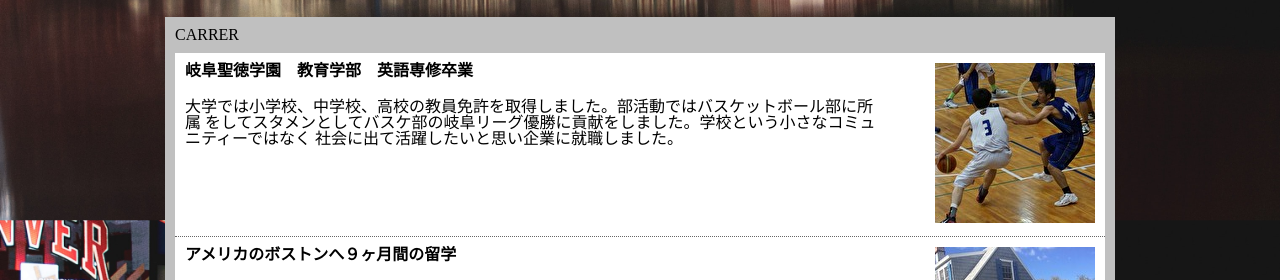
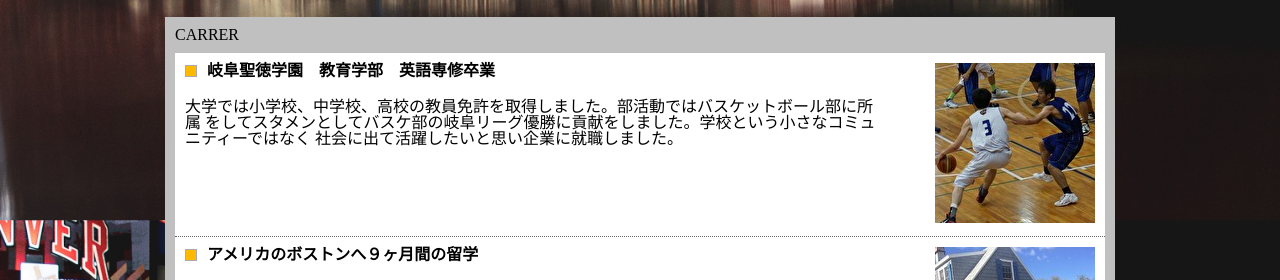
Before and after one commit to hayakawa-hub/hayakawa-hub.github.io, a plain HTML site: page index.html in a window 1280 px wide. Shown: the part 633-913 px from the top of the page. Drawn offline with Linux system fonts and the light colour scheme.

Commit message:
更新３

```diff
--- a/css/profile2.css
+++ b/css/profile2.css
@@ -193,7 +193,15 @@ body {
    border-bottom: 1px dotted #666666;
 }
 
-
+#square{
+  display: inline-block;
+  border: 1px solid #aaa;
+  width: 10px;
+  height: 10px;
+  background-color: #FFBA00;
+  vertical-align: -0.5px;
+  margin-right: 10px;
+}
 .l h3{
   margin:0 0 20px 0;
   font-weight: bold;
--- a/index.html
+++ b/index.html
@@ -111,7 +111,7 @@
                       <div id="news_box_tetails" class="clearfix">
                         <div class="clearfix news_box_list">
                           <div class="l">
-                            <h3>岐阜聖徳学園　教育学部　英語専修卒業</h3>
+                            <h3><span id="square"></span>岐阜聖徳学園　教育学部　英語専修卒業</h3>
                             <p>大学では小学校、中学校、高校の教員免許を取得しました。部活動ではバスケットボール部に所属
                             をしてスタメンとしてバスケ部の岐阜リーグ優勝に貢献をしました。学校という小さなコミュニティーではなく
                           社会に出て活躍したいと思い企業に就職しました。</p>
@@ -125,7 +125,7 @@
                         </div><!--news_box_list-->
                         <div class="clearfix news_box_list">
                           <div class="l">
-                            <h3>アメリカのボストンへ９ヶ月間の留学</h3>
+                            <h3><span id="square"></span>アメリカのボストンへ９ヶ月間の留学</h3>
                             <p>周りが教育実習をする中アメリカ留学を決めて現地の語学学校に９ヶ月間通いました。現地ではバスケットボール
                             を通じて現地の友達を作りその環境を楽しみました。その成果として帰国後TOEICの最高スコアは920点になりました。</p>
 
@@ -137,7 +137,7 @@
                         </div>
                           <div class="clearfix news_box_list">
                             <div class="l">
-                              <h3>旅行会社H,I,Sに就職をする</h3>
+                              <h3><span id="square"></span>旅行会社H,I,Sに就職をする</h3>
                               <p>前の会社では３年間勤めました。２年目の時には当時在籍指定た営業所で月間の個人売上の営業所記録を更新しました。
                                 その結果３年目には中部圏で最大規模の営業所へ配属になりました。新しい環境に素早く順応をして結果を出すことに自信があります。
                               当時の環境で満足せず、新しい環境でさらにチャレンジをしたいと思い、エンジニアになることを志しました。</p>
```
